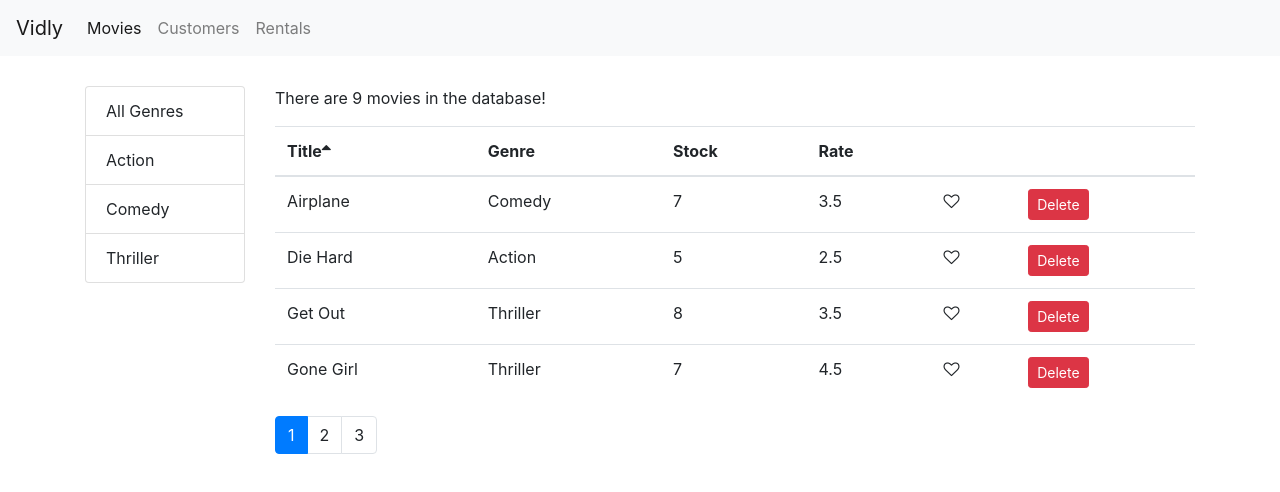
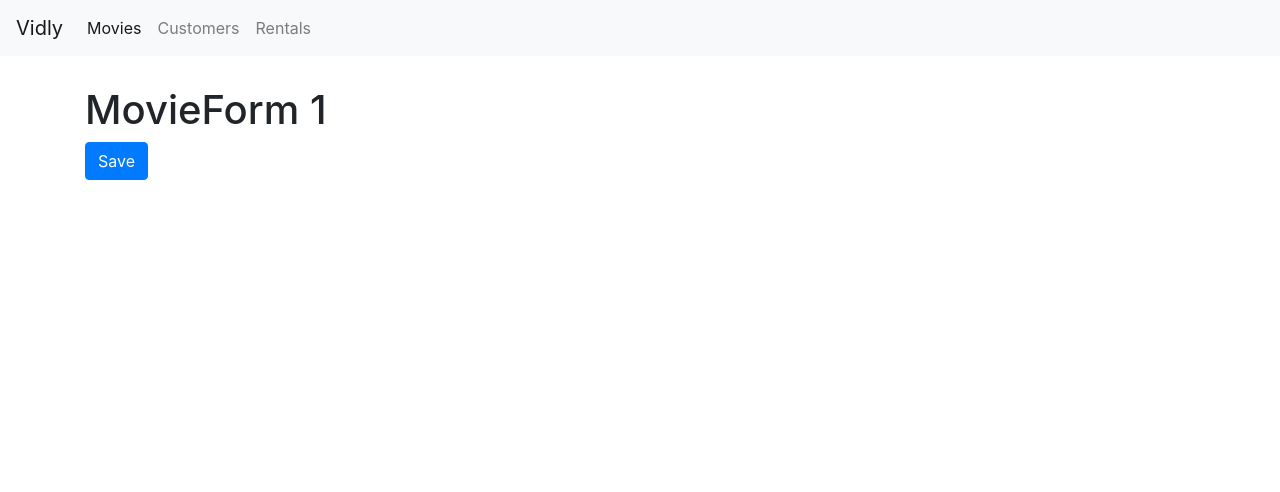
Before and after one commit to aftab-hassan/vidly, a React (Create React App) app: page /movies/1 in a window 1280 px wide. Shown: the top 492 px of the page. Built offline with nearby package versions, Linux system fonts and the light colour scheme.

Commit message:
starting Forms

```diff
--- a/src/App.js
+++ b/src/App.js
@@ -6,6 +6,7 @@ import Rentals from './components/rentals'
 import Customers from './components/customers';
 import NotFound from './components/notFound';
 import NavBar from './components/navBar';
+import MovieForm from './components/movieForm';
 import './App.css'
 
 class App extends Component {
@@ -15,7 +16,8 @@ class App extends Component {
         <NavBar />
         <main className="container">
         <Switch>
-        <Route path="/movies" component={Movies}></Route>
+          <Route path="/movies/:id" component={MovieForm}></Route>
+          <Route path="/movies" component={Movies}></Route>
           <Route path="/customers" component={Customers}></Route>
           <Route path="/rentals" component={Rentals}></Route>
           <Route path="/not-found" component={NotFound}></Route>
--- a/src/components/movieForm.jsx
+++ b/src/components/movieForm.jsx
@@ -1,7 +1,11 @@
 import React, { Component } from 'react';
 
-const Customers = () => {
-    return ( <h1>Customers</h1> );
+const MovieForm = (props) => {
+    return (
+        <div>
+            <h1>MovieForm {props.match.params.id}</h1>
+            <button className="btn btn-primary" onClick = { () => props.history.push('/movies')}>Save</button>
+        </div> );
 }
 
-export default Customers;
+export default MovieForm;
--- a/src/components/moviesTable.jsx
+++ b/src/components/moviesTable.jsx
@@ -3,10 +3,11 @@ import Like from "./common/like";
 import TableHeader from "./common/tableHeader";
 import TableBody from "./common/tableBody";
 import Table from './common/table'
+import { Link } from 'react-router-dom';
 
 class MoviesTable extends Component {
   columns = [
-    { path: "title", label: "Title" },
+    { path: "title", label: "Title", content: movie => <Link to={`/movies/${movie._id}`}>{movie.title}</Link> },
     { path: "genre.name", label: "Genre" },
     { path: "numberInStock", label: "Stock" },
     { path: "dailyRentalRate", label: "Rate" },
```
